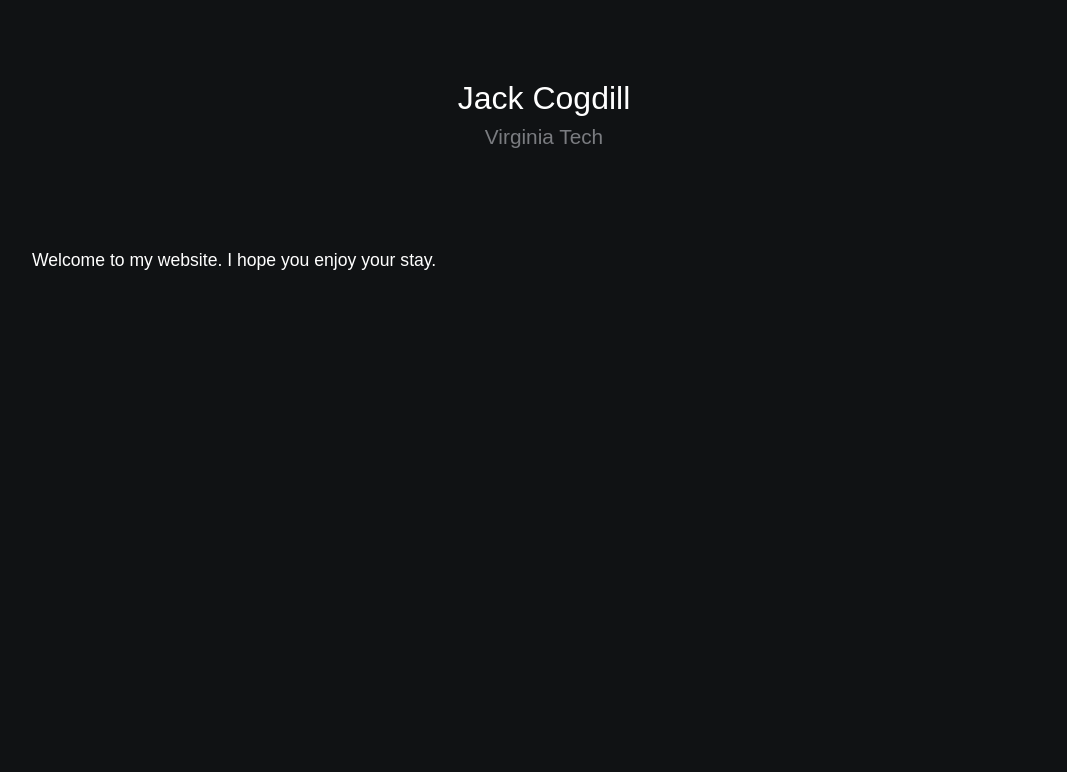
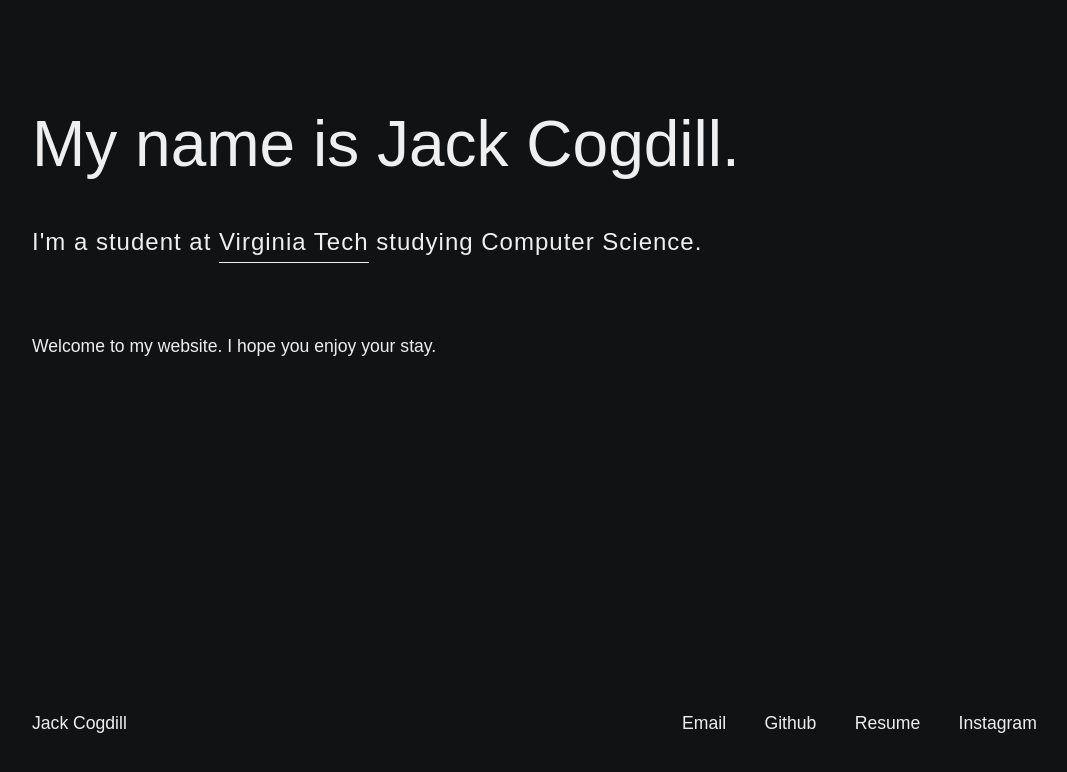
Before and after one commit to jackcogdill/jackcogdill.github.io, a React (Create React App) app: page / in a window 1280 px wide. Shown: the top 772 px of the page, without its empty margins (96-1163 px from the left). Built offline with nearby package versions, Linux system fonts and the light colour scheme.

Commit message:
Add some basic content

```diff
--- a/src/App.css
+++ b/src/App.css
@@ -1,36 +1,80 @@
-@import url('https://fonts.googleapis.com/css?family=Montserrat:100,400,500');
+@import url('https://fonts.googleapis.com/css?family=Montserrat:100,300,500');
 
-.App {
-  font-family: 'Monsterrat', sans-serif;
-  color: white;
+a {
+  text-decoration: none;
+  outline: none;
+  display: inline-block;
+  padding-bottom: 0.1em;
+  border-bottom: 1px solid;
+  color: inherit;
 }
 
-.App-header {
-  height: 30%;
-  padding: 5rem;
-  text-align: center;
+a:visited {
+  color: inherit;
 }
 
-.App-name {
-  font-weight: 500;
-  font-size: 2rem;
-  margin-bottom: 0.5rem;
-}
-
-.App-location {
-  font-weight: 400;
-  font-size: 1.3rem;
-  color: #7A7C80;
-}
-
-.App-intro {
-  font-weight: 100;
-  font-size: 1.1rem;
-  line-height: 1.5em;
-  padding: 0 10%;
+a:hover {
+  color: yellow;
 }
 
 ::selection {
   background: rgba(0, 0, 0, 0.5);
   color: yellow;
 }
+
+.App {
+  display: grid;
+  grid-template-rows: auto 1fr auto;
+  min-height: 100%;
+  padding: 0 10%;
+  background: #101214;
+  font-family: 'Monsterrat', sans-serif;
+  color: #EFEFEF;
+}
+
+.content {
+  padding: 2rem 0;
+}
+
+.header {
+  padding-top: 4rem;
+}
+
+.footer {
+  padding-bottom: 4rem;
+  font-size: 1.1rem;
+  font-weight: 100;
+  display: grid;
+  grid-template-columns: 1fr auto;
+}
+
+.footer-links > a {
+  margin: 0 1.2rem;
+  border: none;
+}
+
+.header-title {
+  font-size: 4rem;
+  font-weight: 500;
+}
+
+@media (max-width: 600px) {
+  .header-title {
+    font-size: 3rem;
+  }
+}
+
+.header-description {
+  font-size: 1.5rem;
+  font-weight: 300;
+  letter-spacing: 1px;
+  line-height: 1.5em;
+}
+
+/* color: #7A7C80; */
+
+.intro {
+  font-weight: 100;
+  font-size: 1.1rem;
+  line-height: 1.5em;
+}
--- a/src/App.js
+++ b/src/App.js
@@ -5,13 +5,24 @@ class App extends Component {
   render() {
     return (
       <div className="App">
-        <header className="App-header">
-          <div className="App-name">Jack Cogdill</div>
-          <div className="App-location">Virginia Tech</div>
+        <header className="header">
+          <h1 className="header-title">My name is Jack Cogdill.</h1>
+          <h2 className="header-description">I'm a student at <a href="https://vt.edu/" target="_blank" rel="noopener noreferrer">Virginia Tech</a> studying Computer Science.</h2>
         </header>
-        <p className="App-intro">
-          Welcome to my website. I hope you enjoy your stay.
-        </p>
+        <div className="content">
+          <p className="intro">
+            Welcome to my website. I hope you enjoy your stay.
+          </p>
+        </div>
+        <footer className="footer">
+          <span>Jack Cogdill</span>
+          <div className="footer-links">
+            <a href="mailto:jackcog@vt.edu" target="_blank" rel="noopener noreferrer">Email</a>
+            <a href="https://github.com/jackcogdill" target="_blank" rel="noopener noreferrer">Github</a>
+            <a href="files/cv.pdf" target="_blank" rel="noopener noreferrer">Resume</a>
+            <a href="https://www.instagram.com/jackcogdill/" target="_blank" rel="noopener noreferrer">Instagram</a>
+          </div>
+        </footer>
       </div>
     );
   }
--- a/src/index.css
+++ b/src/index.css
@@ -12,7 +12,6 @@ html, body {
 
 #root {
   display: none;
-  background: #101214;
   width: 100%;
   height: 100%;
 }
```
Also changed, not shown: 1 other file (tests, documents, lock files or other folders).
